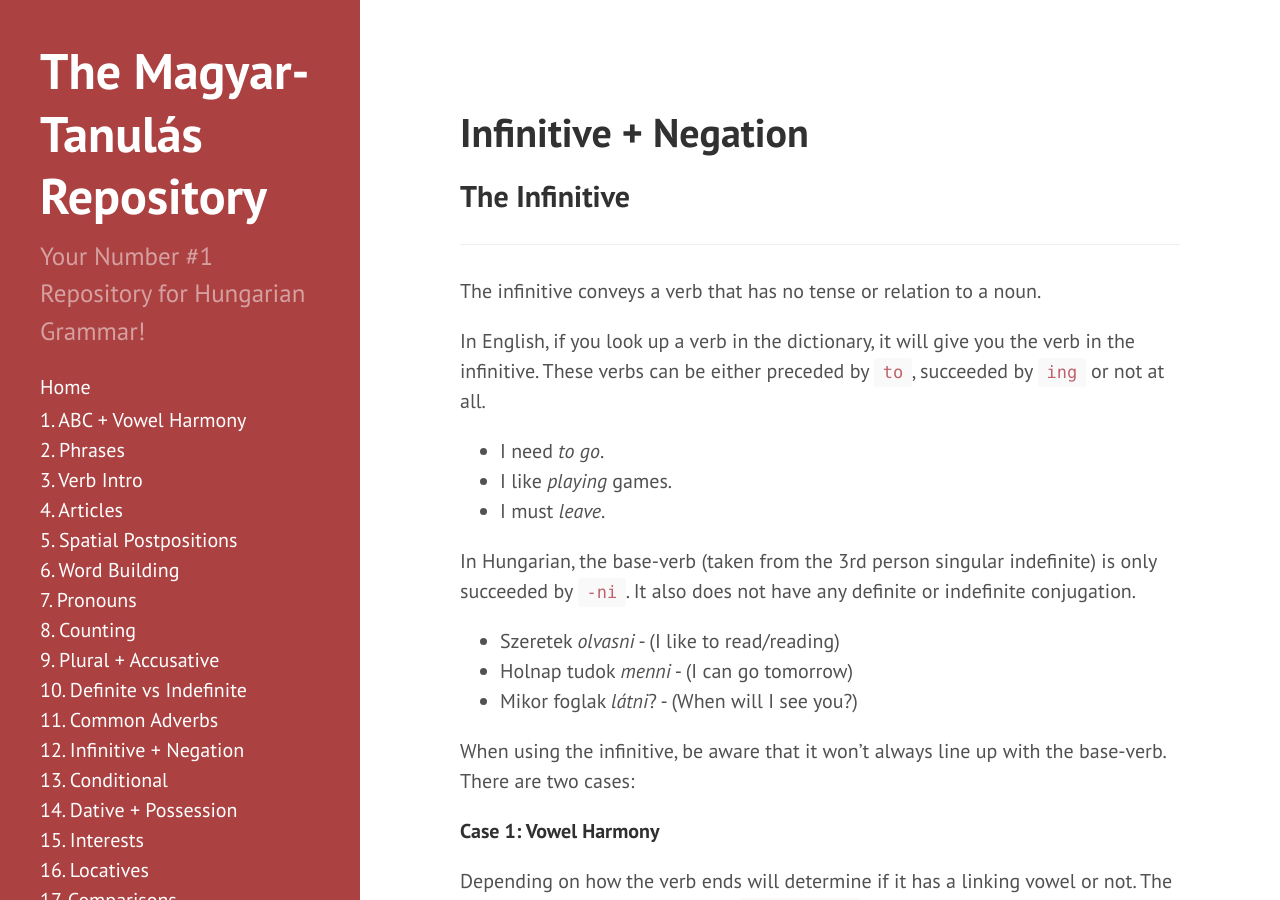
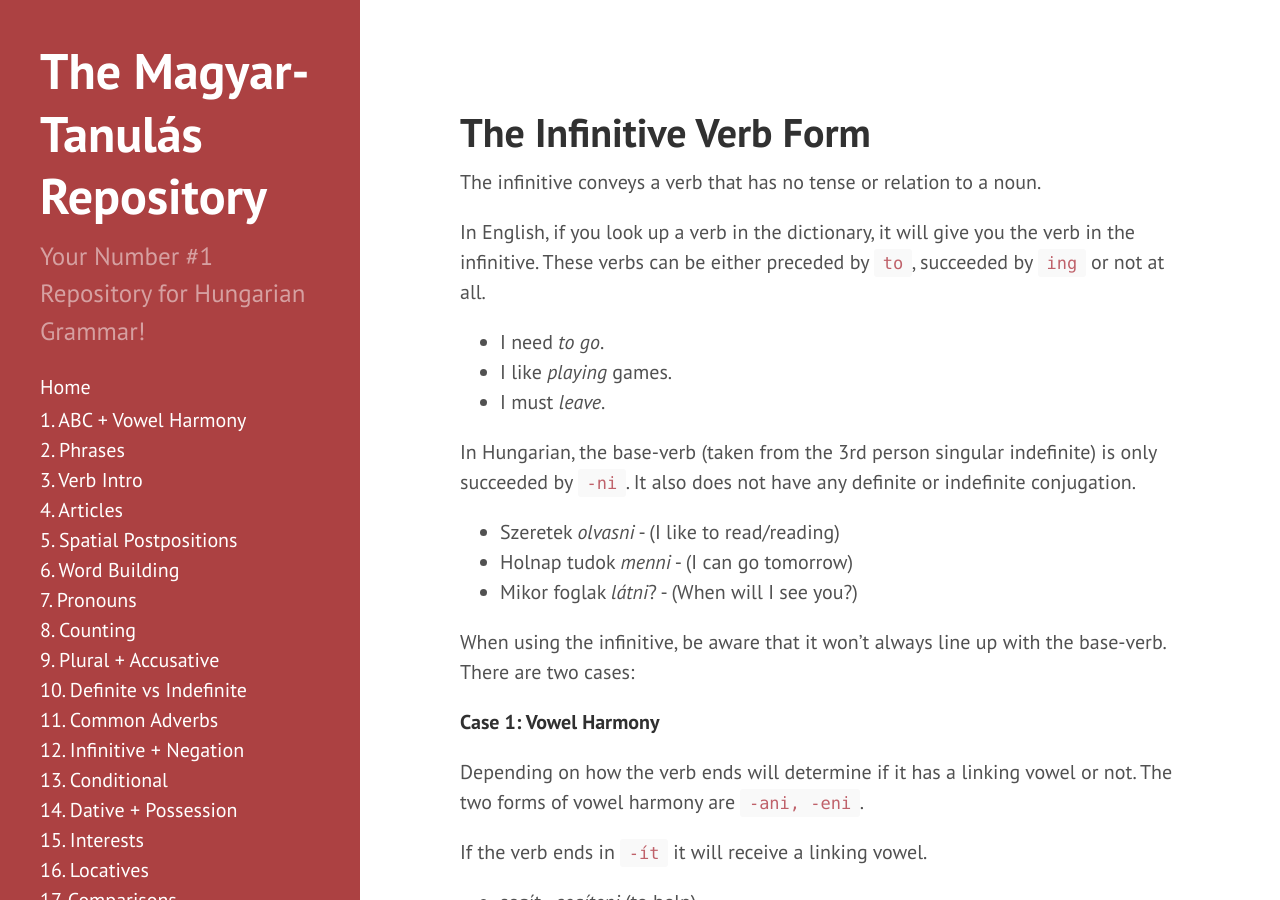
Before and after one commit to Magyartanulas/magyartanulas.github.io, a Jekyll site: the page built from infinitive.md, in a window 1280 px wide and 900 px high. Built offline with Jekyll 4.4.1, drawn with Linux system fonts in a browser that asks for light colours; comment, search, counter and statistics services are not loaded.

Commit message:
Update infinitive.md

```diff
--- a/infinitive.md
+++ b/infinitive.md
@@ -1,11 +1,8 @@
 ---
 layout: page
-title: Infinitive + Negation
+title: The Infinitive Verb Form
 ---
 
-## The Infinitive
-
----
 
 The infinitive conveys a verb that has no tense or relation to a noun.
 
```
